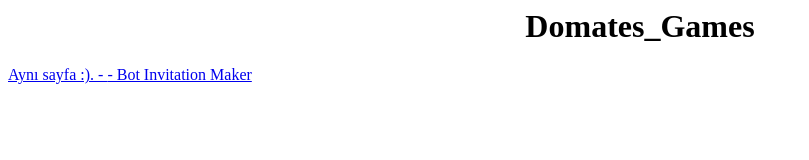
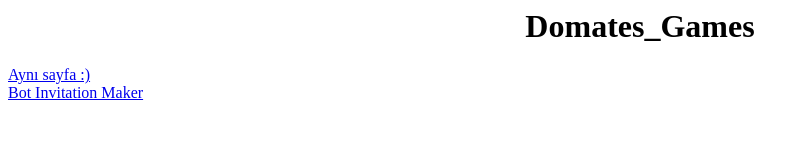
Before and after one commit to DomatesGames/domatesgames.github.io, a plain HTML site: page index.html in a window 1280 px wide. Shown: the whole page, without its empty margins (0-809 px from the left). Drawn offline with Linux system fonts and the light colour scheme.

Commit message:
Update index.html

```diff
--- a/index.html
+++ b/index.html
@@ -5,7 +5,7 @@
 </head>
 <body>
   <h1 align="center"> Domates_Games </h1>
-  <a href="https://domatesgames.github.io/index.html">Aynı sayfa :). -  </a>
-  <a href="https://domatesgames.github.io/botinvitationmaker/">- Bot Invitation Maker</a>
+  <a align="center" href="https://domatesgames.github.io/index.html">Aynı sayfa :)</a><br>
+  <a align="center" href="https://domatesgames.github.io/botinvitationmaker/">Bot Invitation Maker</a>
 </body>
 </html>
```
